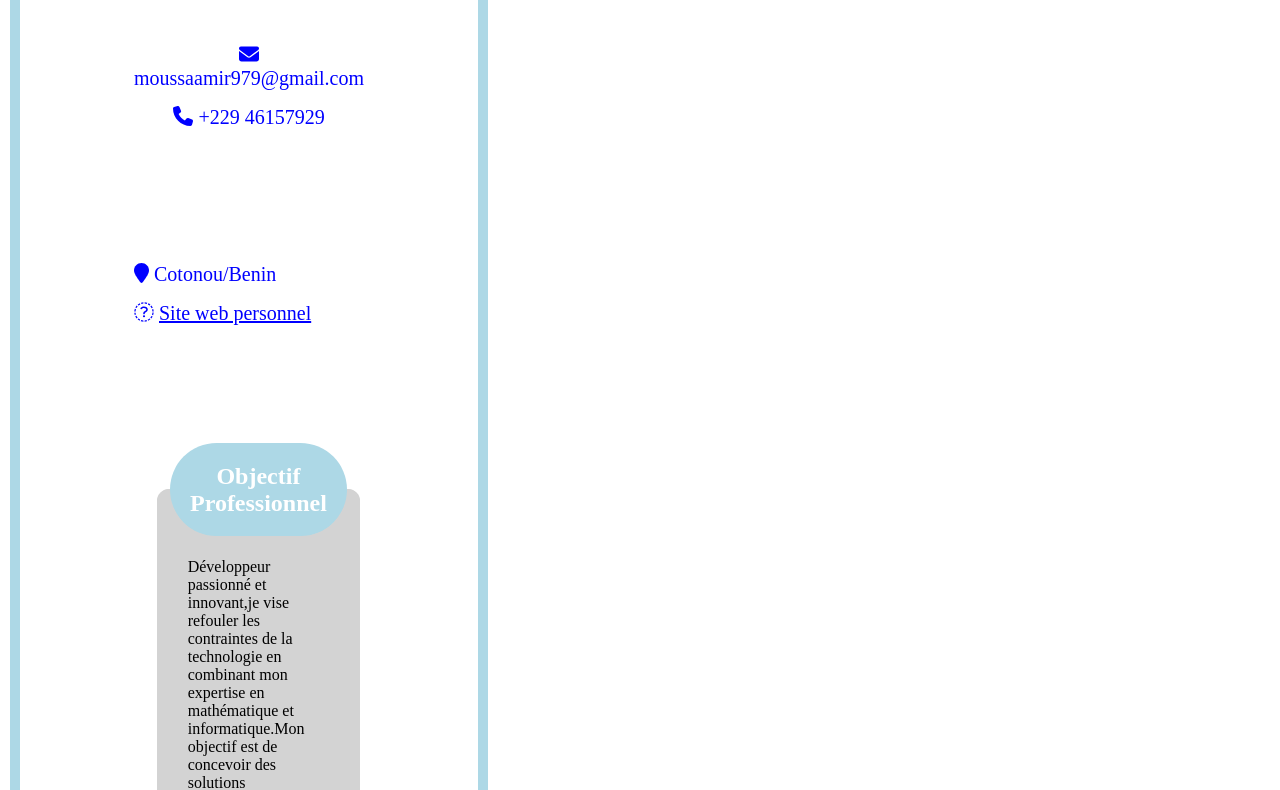
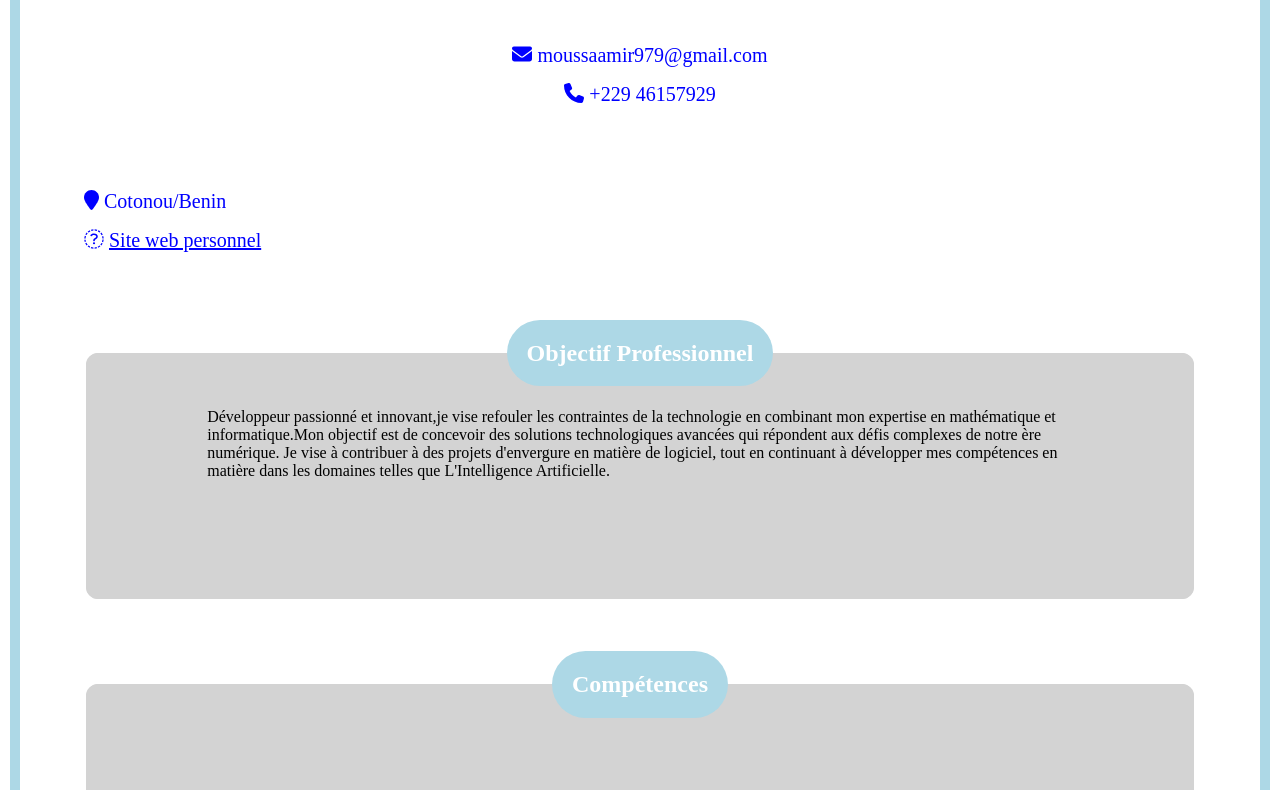
Before and after one commit to amirmoussa01/moussaamir-cv, a plain HTML site: page index.html in a window 1280 px wide. Shown: the part 503-1293 px from the top of the page. Drawn offline with Linux system fonts and the light colour scheme.

Commit message:
Update stylecv.css

```diff
--- a/stylecv.css
+++ b/stylecv.css
@@ -1,7 +1,7 @@
 
 .aaa{
     border-top: solid 100px lightblue;
-    width:min-content;
+    width:fit-content;
 }
 img{
     border-radius: 50%;
@@ -19,9 +19,9 @@ img{
     border: solid 1px lightgray;
     border-radius: 12px;
     background-color: lightgray;
-    margin-left: 10%;
+    /*margin-left: 10%;
     margin-right: 10%;
-    margin-bottom: 10%;
+    margin-bottom: 10%;*/
 }
 .eee{
     text-align: center;
@@ -34,7 +34,7 @@ img{
 }
 td{
     width: 50%;
-    padding: 0px 100px 100px 100px;
+    padding: 0px 50px 50px 50px;
 
 }
 table{
```
